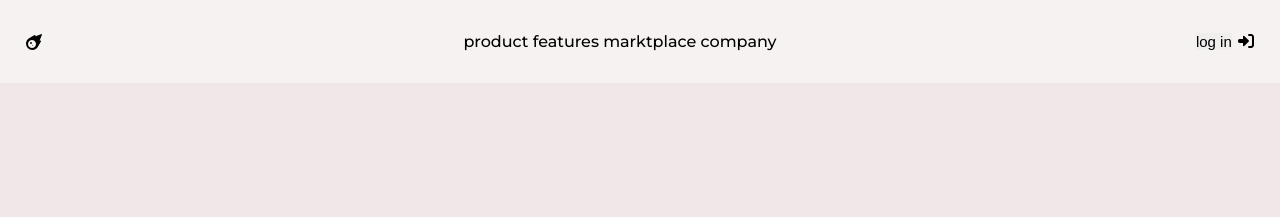
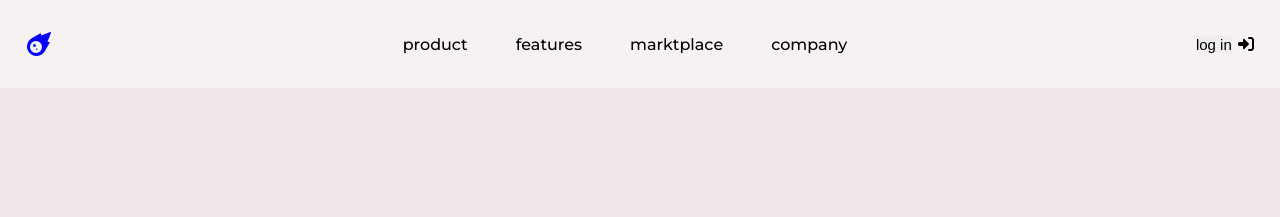
Before and after one commit to alexrodrialbjj/meus-projetos-de-curso-FULL-STACK, a plain HTML site: page projeto 1/parte1.html in a window 1280 px wide. Shown: the top 217 px of the page. Drawn offline with Linux system fonts and the light colour scheme.

Commit message:
Update parte1.html

```diff
--- a/projeto 1/parte1.html
+++ b/projeto 1/parte1.html
@@ -18,12 +18,22 @@
 </head>
 <body>
     <header>
-         <i class="fa-solid fa-meteor"></i>
+         <i id="logo-meteor" class="fa-solid fa-meteor"></i>
         <nav>
-         <a href="">product</a>
-         <a href="">features</a>
-         <a href="">marktplace</a>
-         <a href="">company</a>
+         <ul>
+            <li>
+                <a href="">product</a>
+            </li>
+            <li>
+               <a href="">features</a>
+            </li>
+            <li>
+               <a href="">marktplace</a>
+            </li>
+            <li>
+              <a href="">company</a>
+            </li>
+         </ul>
         </nav>
         <div class="container-botao">
          <button>log in</button>
```
